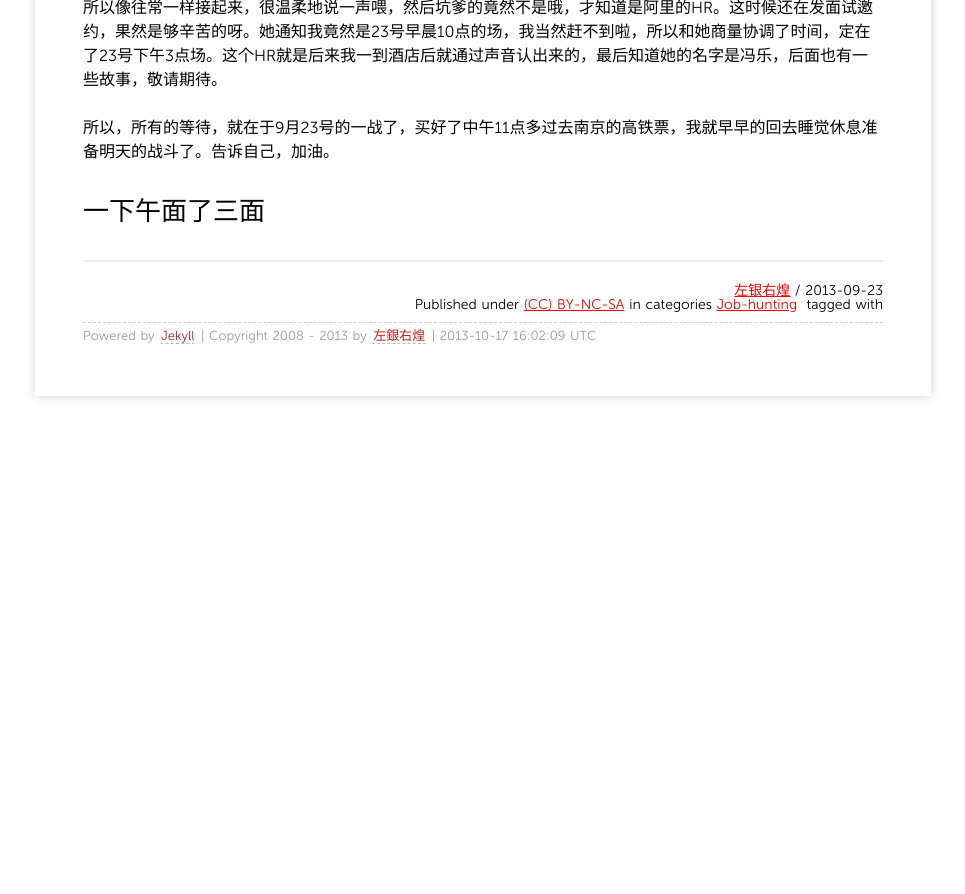
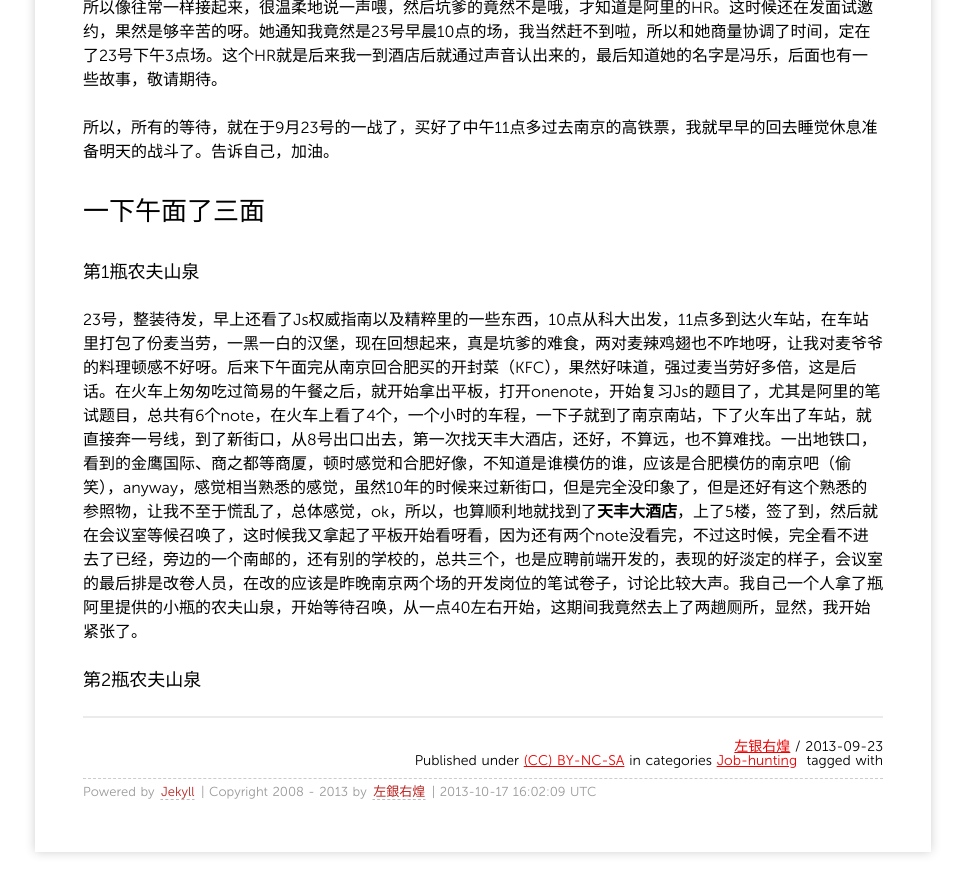
Before and after one commit to grahamle/grahamle.github.com, a Jekyll site: the page built from _posts/2013/2013-09-23-写在阿里面试归来之际.md, in a window 1280 px wide and 900 px high, scrolled down 4149 px. Shown: the top 894 px of the window, without its empty margins (157-1122 px from the left). Built offline with Jekyll 4.4.1, drawn with Linux system fonts in a browser that asks for light colours; Markdown is read by kramdown in place of the engine named in the settings; comment, search, counter and statistics services are not loaded; before the commit the page ends 4593 px from its top, so only the background shows below that.

Commit message:
阿里面经之初到南京面试场

```diff
--- a/_posts/2013/2013-09-23-写在阿里面试归来之际.md
+++ b/_posts/2013/2013-09-23-写在阿里面试归来之际.md
@@ -82,6 +82,9 @@ categories:
 所以，所有的等待，就在于9月23号的一战了，买好了中午11点多过去南京的高铁票，我就早早的回去睡觉休息准备明天的战斗了。告诉自己，加油。
 
 ## 一下午面了三面
+### 第1瓶农夫山泉
+23号，整装待发，早上还看了Js权威指南以及精粹里的一些东西，10点从科大出发，11点多到达火车站，在车站里打包了份麦当劳，一黑一白的汉堡，现在回想起来，真是坑爹的难食，两对麦辣鸡翅也不咋地呀，让我对麦爷爷的料理顿感不好呀。后来下午面完从南京回合肥买的开封菜（KFC），果然好味道，强过麦当劳好多倍，这是后话。在火车上匆匆吃过简易的午餐之后，就开始拿出平板，打开onenote，开始复习Js的题目了，尤其是阿里的笔试题目，总共有6个note，在火车上看了4个，一个小时的车程，一下子就到了南京南站，下了火车出了车站，就直接奔一号线，到了新街口，从8号出口出去，第一次找天丰大酒店，还好，不算远，也不算难找。一出地铁口，看到的金鹰国际、商之都等商厦，顿时感觉和合肥好像，不知道是谁模仿的谁，应该是合肥模仿的南京吧（偷笑），anyway，感觉相当熟悉的感觉，虽然10年的时候来过新街口，但是完全没印象了，但是还好有这个熟悉的参照物，让我不至于慌乱了，总体感觉，ok，所以，也算顺利地就找到了**天丰大酒店**，上了5楼，签了到，然后就在会议室等候召唤了，这时候我又拿起了平板开始看呀看，因为还有两个note没看完，不过这时候，完全看不进去了已经，旁边的一个南邮的，还有别的学校的，总共三个，也是应聘前端开发的，表现的好淡定的样子，会议室的最后排是改卷人员，在改的应该是昨晚南京两个场的开发岗位的笔试卷子，讨论比较大声。我自己一个人拿了瓶阿里提供的小瓶的农夫山泉，开始等待召唤，从一点40左右开始，这期间我竟然去上了两趟厕所，显然，我开始紧张了。
 
+### 第2瓶农夫山泉
 
 ----------------------------------------
```
